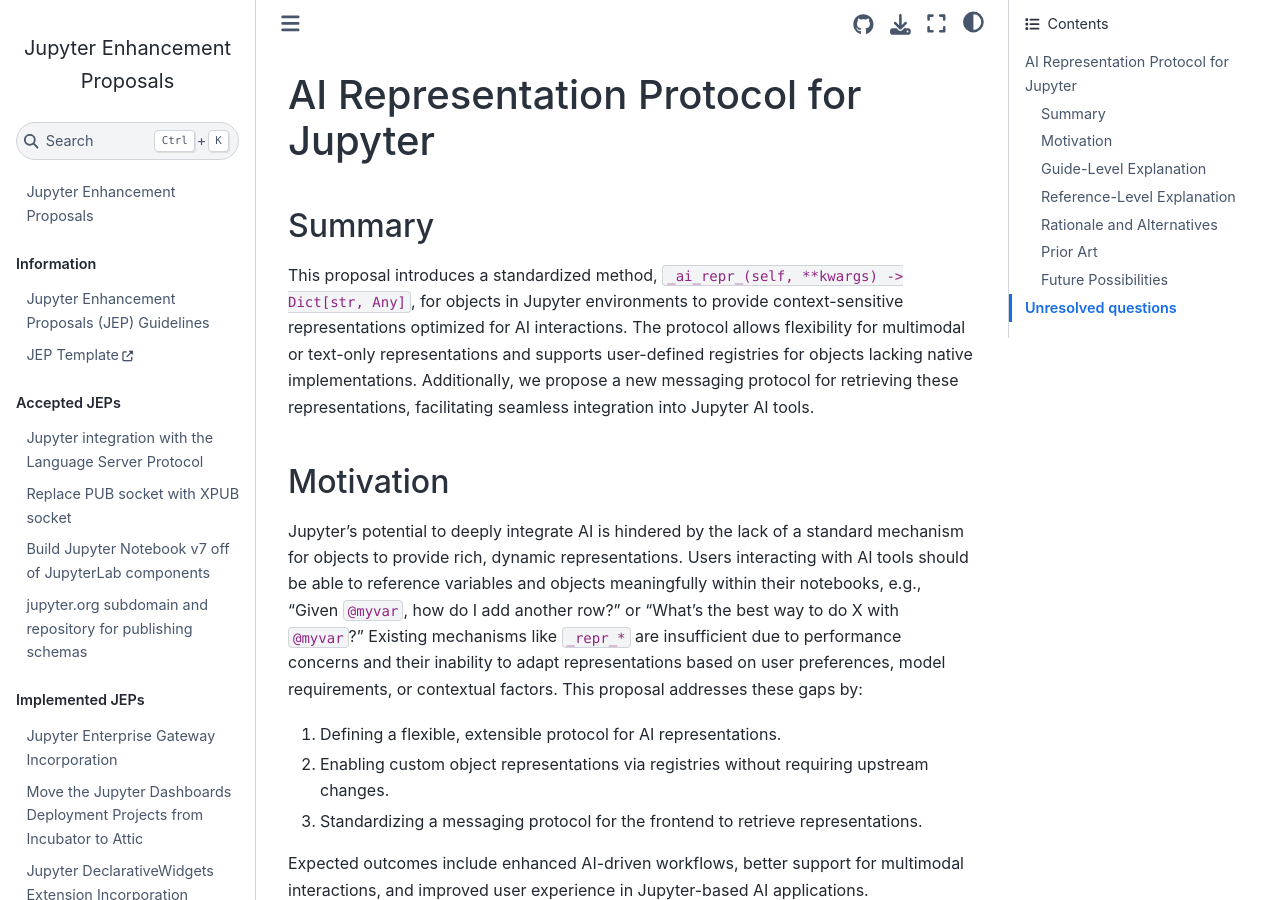
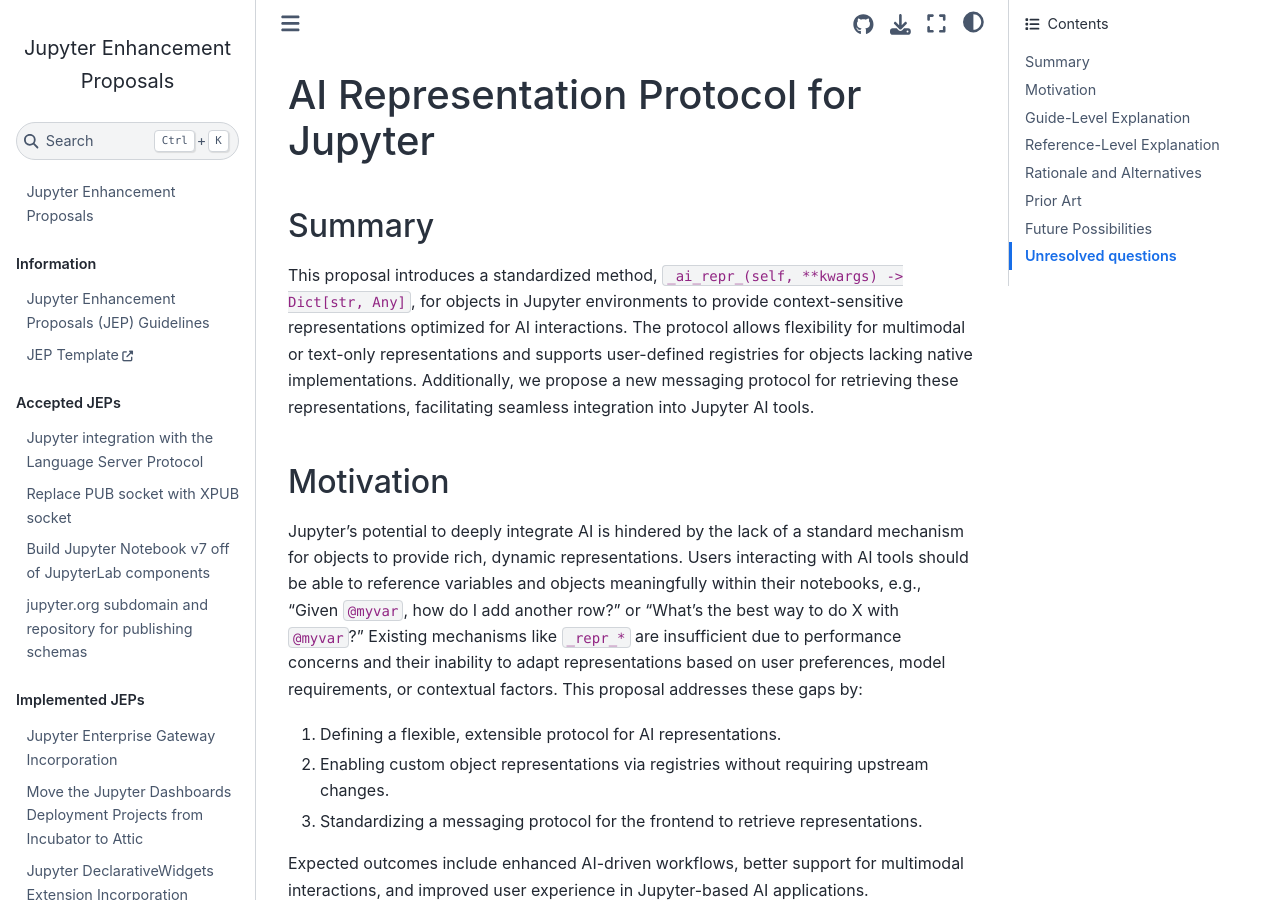
Before and after one commit to jupyter/enhancement-proposals, a Jupyter Book: the page built from 129-ai-representation/ai-representation.md, in a window 1280 px wide and 900 px high. Built offline with Jupyter Book 1.0.4 settings and Sphinx 7.4.7 and the Sphinx Book theme 1.1.4, drawn with Linux system fonts in a browser that asks for light colours.

Commit message:
Update 129-ai-representation/ai-representation.md
Co-authored-by: Michał Krassowski <5832902+krassowski@users.noreply.github.com>

```diff
--- a/129-ai-representation/ai-representation.md
+++ b/129-ai-representation/ai-representation.md
@@ -201,7 +201,7 @@
 
 This proposal lays the groundwork for seamless AI integration in Jupyter, empowering users to derive greater insights and efficiencies from their notebooks.
 
-# Unresolved questions
+## Unresolved questions
 
 - Should we support both or one of async/sync `_ai_repr_()`?
 - What are good recommended `kwargs` to pass in `ai_repr_request`?
```
